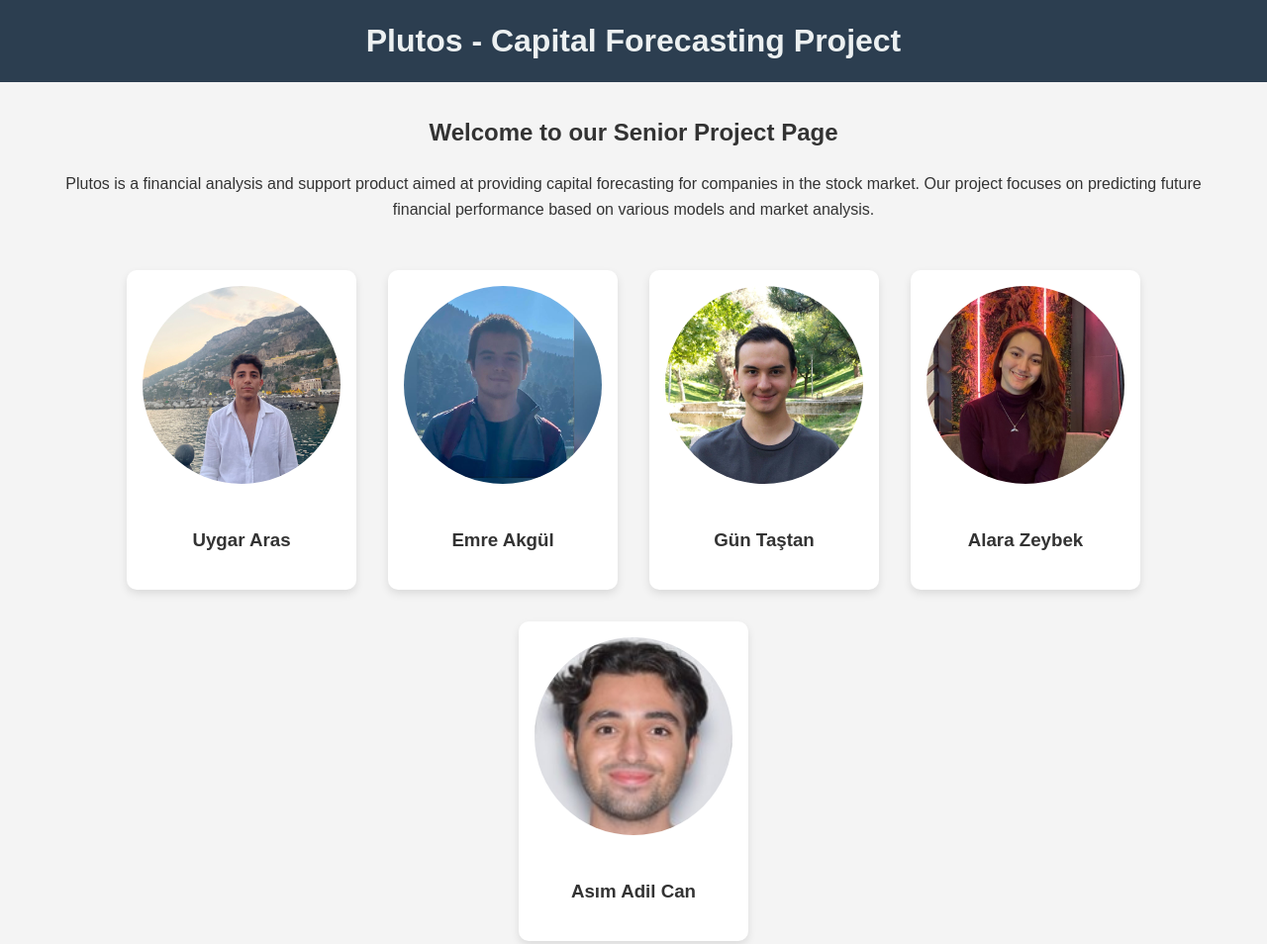
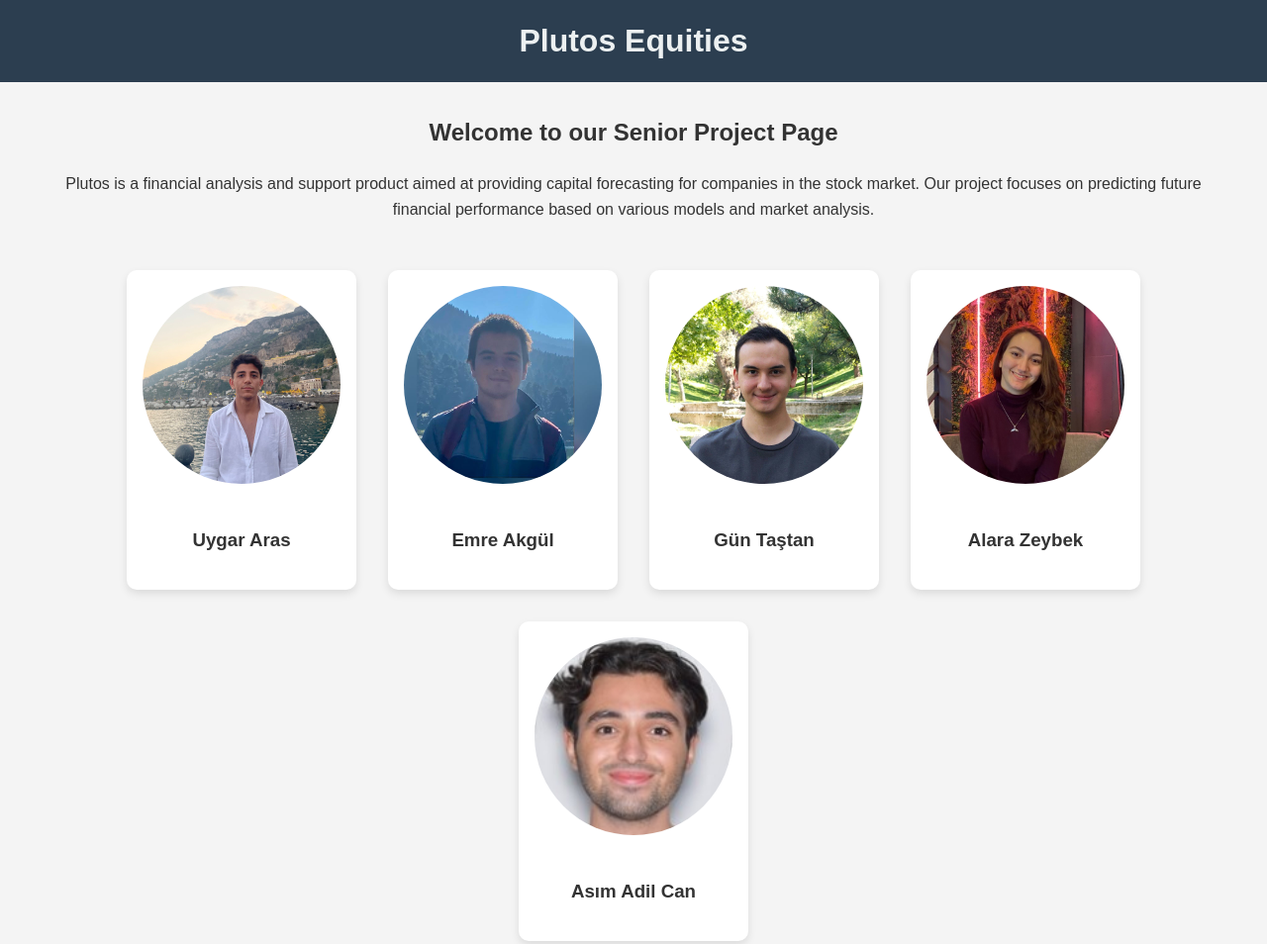
Before and after one commit to uygararas/senior-project-site, a plain HTML site: page index.html in a window 1280 px wide. Shown: the top 954 px of the page at 99% size. Drawn offline with Linux system fonts and the light colour scheme.

Commit message:
Update index.html

```diff
--- a/index.html
+++ b/index.html
@@ -9,7 +9,7 @@
 </head>
 <body>
     <div class="navbar">
-        <h1>Plutos - Capital Forecasting Project</h1>
+        <h1>Plutos Equities</h1>
     </div>
 
     <div class="content">
```
